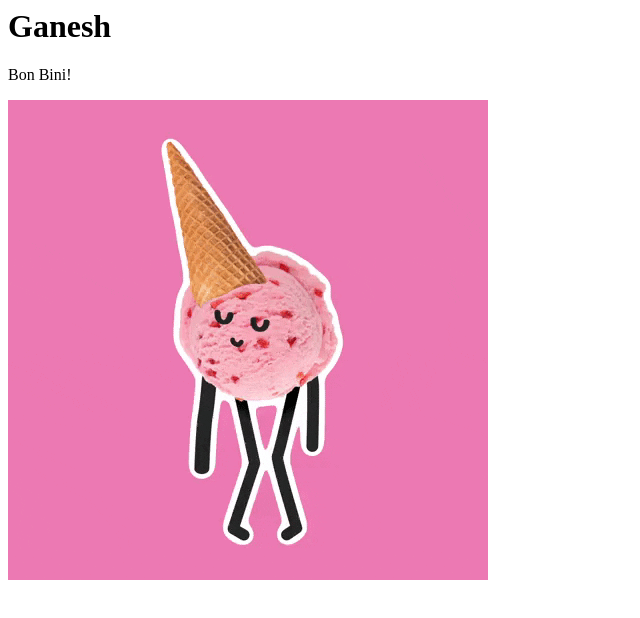
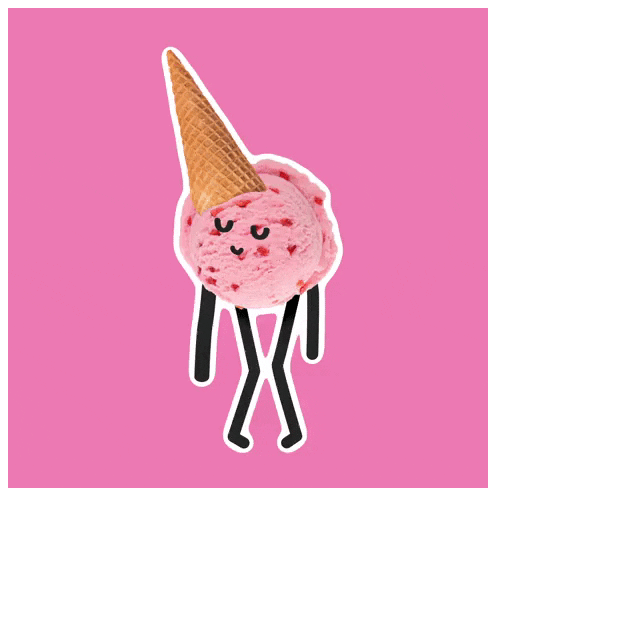
Before and after one commit to gvanx/gvanx.github.io, a plain HTML site: page index.html in a window 1280 px wide. Shown: the whole page, without its empty margins (0-640 px from the left). Drawn offline with Linux system fonts and the light colour scheme.

Commit message:
Update index.html

```diff
--- a/index.html
+++ b/index.html
@@ -1,8 +1,6 @@
 <html>
 
 <body>
-  <h1>Ganesh</h1>
-  <p>Bon Bini!</p>
   <img src="./happy-ice-cream.gif" />
 </body>
 
```
